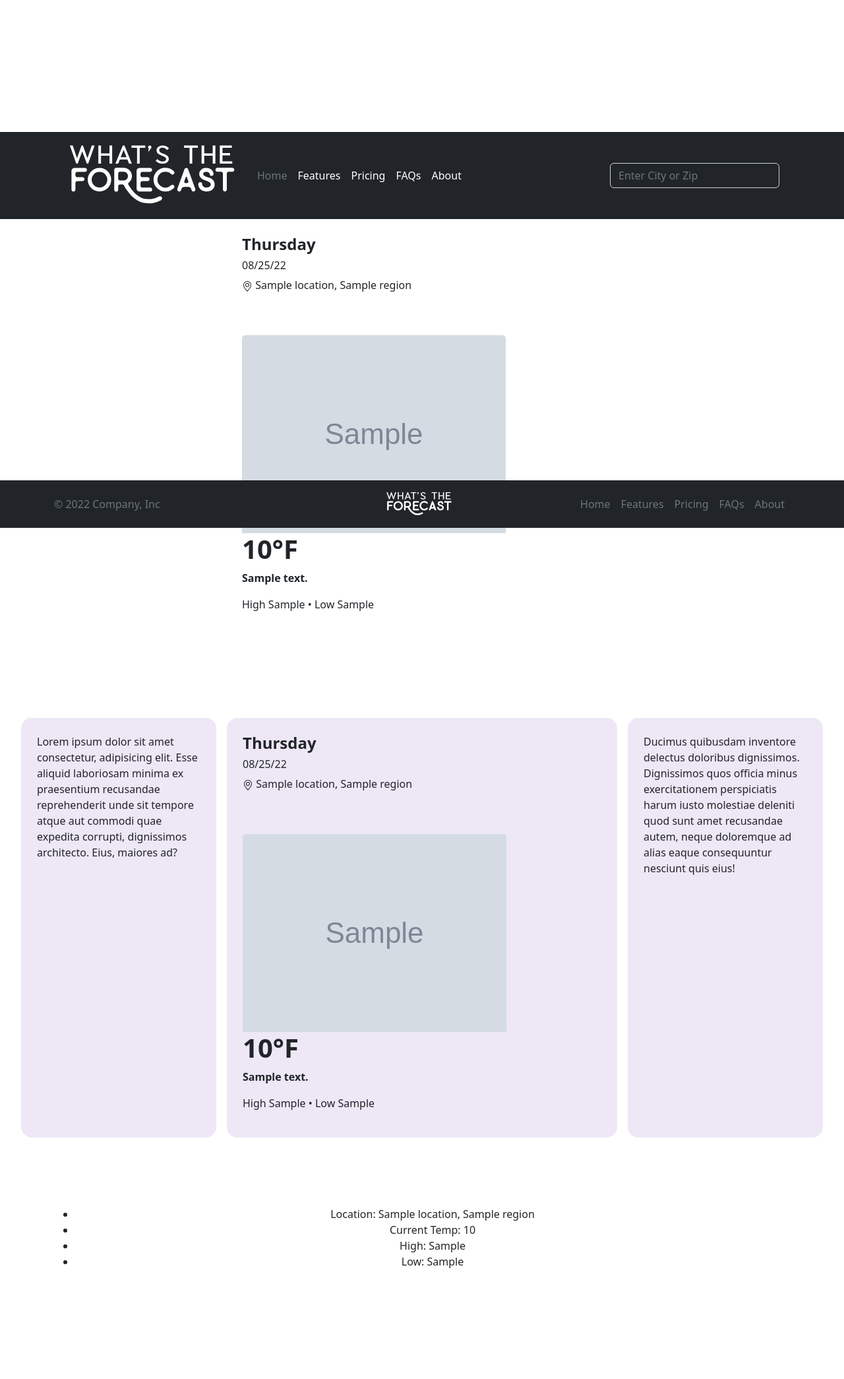
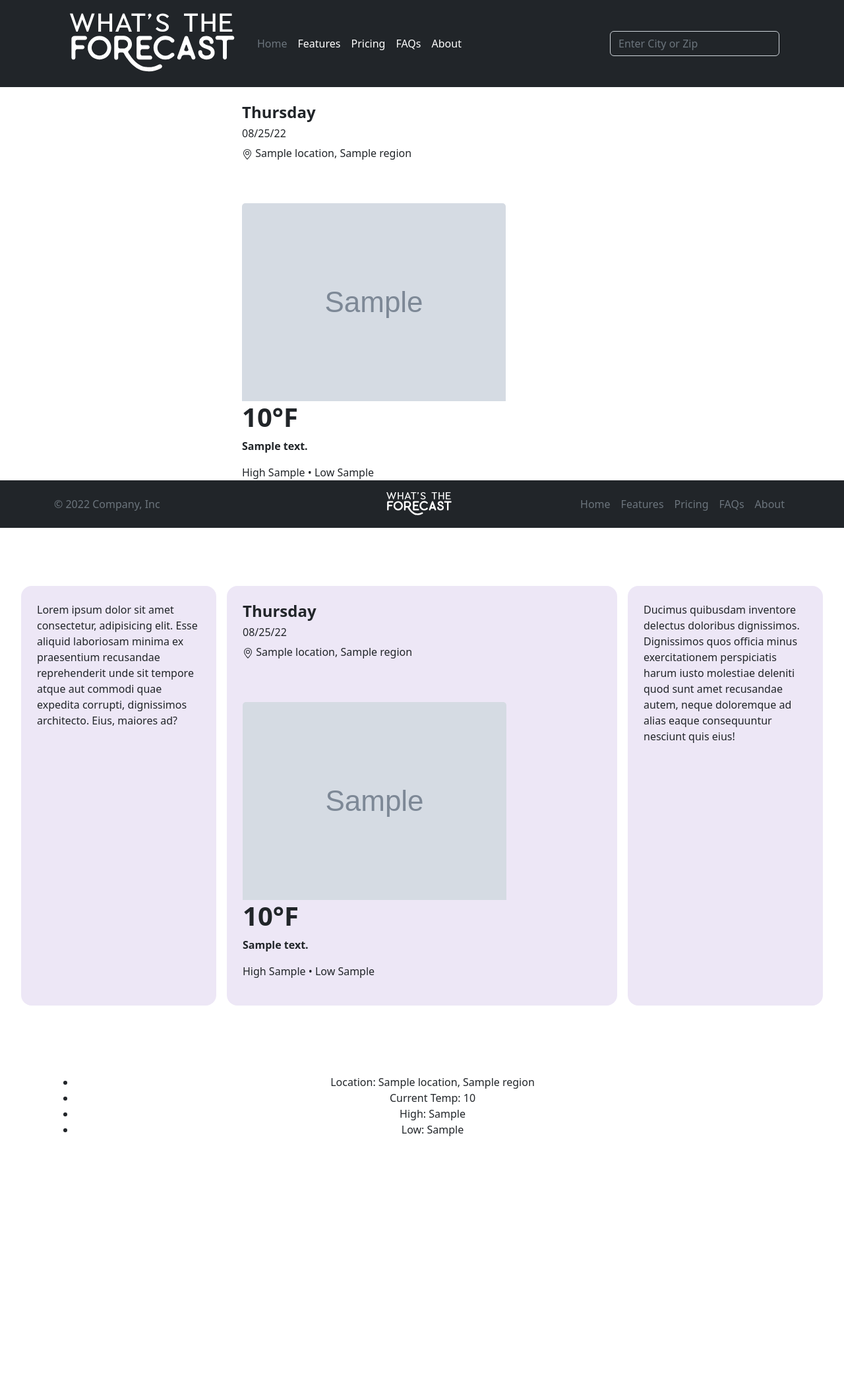
Before and after one commit to ferhanmm/WhatsTheForecast, a Flask app: page / in a window 1280 px wide. Shown: the whole page at 66% size. After the commit the page ends 1722 px from the top, so only its background shows below. Run offline with Flask 2, Linux system fonts and the light colour scheme; grey boxes marked "Sample" are stand-in pictures; a database or web service that is not in the repository returns one stand-in record (values such as "Sample title"); data that the repository does not hold is empty.

Commit message:
Update layout.html

```diff
--- a/templates/layout.html
+++ b/templates/layout.html
@@ -35,7 +35,6 @@
             border-radius: 5px 5px 0 0;
         }
         body {
-            padding-top: 200px;
             padding-bottom: 150px;
         }
     </style>
```
